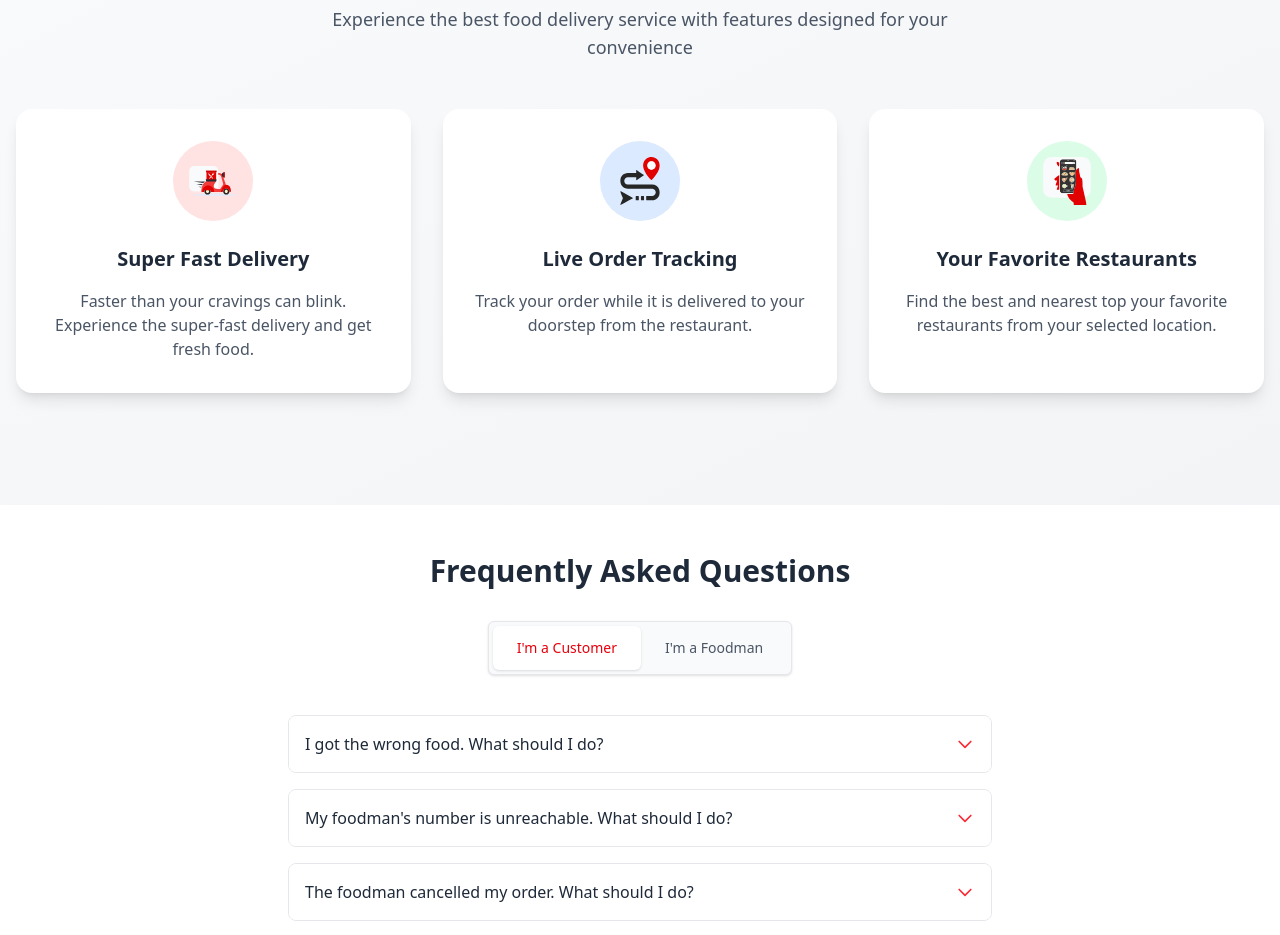
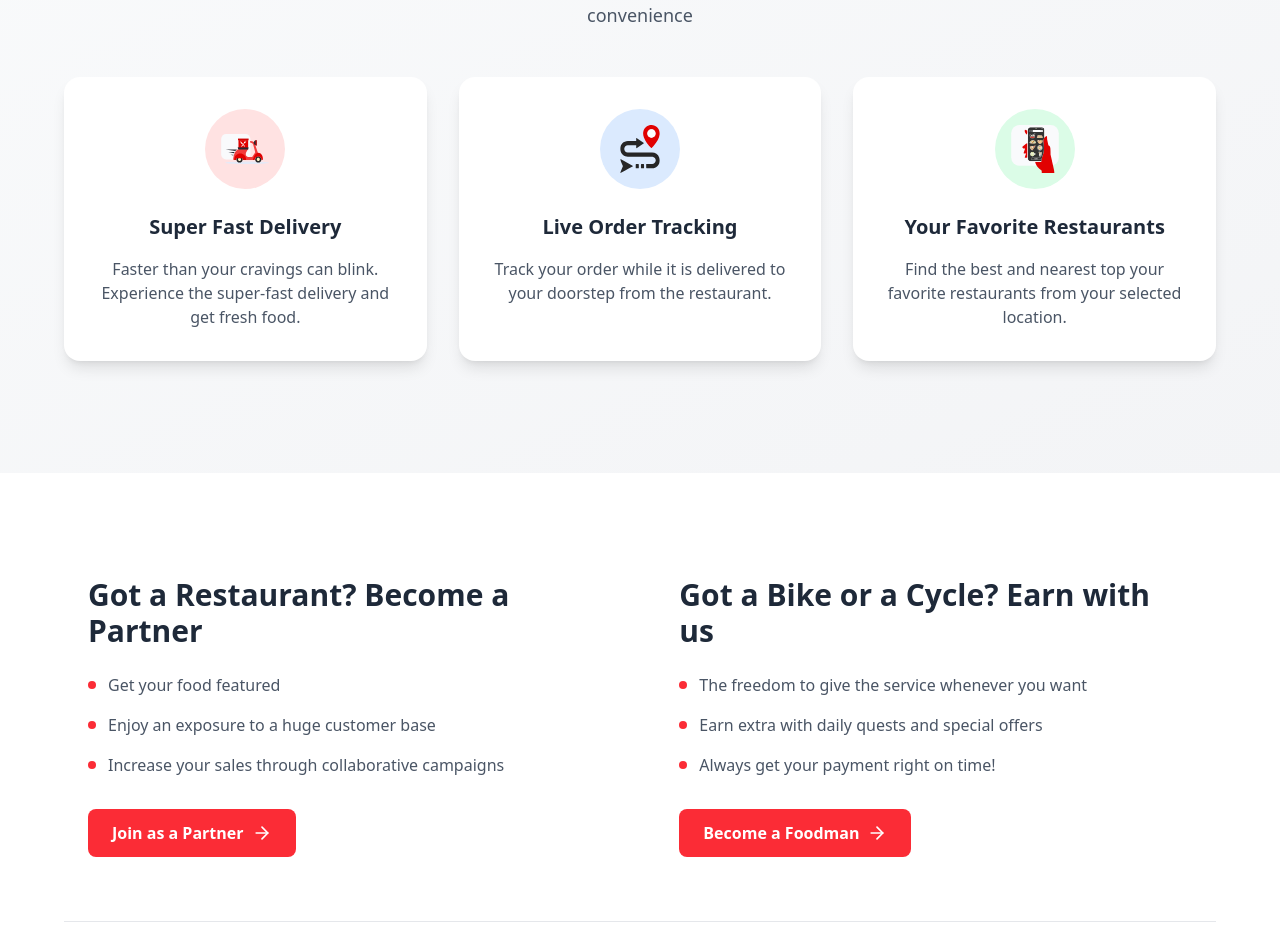
Before and after one commit to iamamolsarker/yummy_go_frontend, a React (Vite) app: page / in a window 1280 px wide. Shown: the part 1860-2795 px from the top of the page. Built offline with nearby package versions, Linux system fonts and the light colour scheme.

Commit message:
[Add]:Join as section and update home layout

```diff
--- a/src/components/Gallery/Gallery.tsx
+++ b/src/components/Gallery/Gallery.tsx
@@ -40,8 +40,8 @@ const Gallery: React.FC = () => {
     ];
 
     return (
-        <section className="bg-gray-50 py-20 px-4 sm:px-6 lg:px-8">
-            <div className="max-w-7xl mx-auto">
+        <section className="bg-gray-50 py-20">
+            <div className="container mx-auto w-[90%]">
                 <div className="text-center">
                     {/* Title with solid dark color */}
                     <h2 className="text-[48px] font-extrabold text-[#363636]">
--- a/src/components/home/Feature.tsx
+++ b/src/components/home/Feature.tsx
@@ -11,7 +11,7 @@ import favImg from "../../assets/home/mobile.73da0fee.svg"
 const Feature:React.FC = () => {
   return (
     <section className="py-16 bg-gradient-to-br from-gray-50 to-gray-100">
-      <div className="container mx-auto px-4">
+      <div className="container mx-auto w-[90%]">
         <div className="text-center mb-12">
           <h2 className="text-4xl font-bold text-gray-800 mb-4">Why Choose Us</h2>
           <p className="text-lg text-gray-600 max-w-2xl mx-auto">
--- /dev/null
+++ b/src/components/home/JoinAsSection.tsx
@@ -0,0 +1,69 @@
+import React from 'react';
+import { ArrowRight } from 'lucide-react';
+
+const JoinAsSection: React.FC = () => {
+  return (
+    <section className="py-20">
+      <div className="container mx-auto  w-[90%]">
+        <div className="flex flex-col md:flex-row justify-between ">
+          {/* Restaurant Partner Section */}
+          <div className="p-6">
+            <h2 className="text-3xl font-bold text-gray-800 mb-6">
+              Got a Restaurant? Become a Partner
+            </h2>
+
+            <ul className="space-y-4 mb-8">
+              <li className="flex items-start">
+                <span className="w-2 h-2 bg-red-500 rounded-full mt-2 mr-3 flex-shrink-0"></span>
+                <span className="text-gray-600">Get your food featured</span>
+              </li>
+              <li className="flex items-start">
+                <span className="w-2 h-2 bg-red-500 rounded-full mt-2 mr-3 flex-shrink-0"></span>
+                <span className="text-gray-600">Enjoy an exposure to a huge customer base</span>
+              </li>
+              <li className="flex items-start">
+                <span className="w-2 h-2 bg-red-500 rounded-full mt-2 mr-3 flex-shrink-0"></span>
+                <span className="text-gray-600">Increase your sales through collaborative campaigns</span>
+              </li>
+            </ul>
+
+            <button className="bg-red-500 hover:bg-red-600 text-white font-semibold py-3 px-6 rounded-lg flex items-center gap-2 transition-colors duration-300">
+              Join as a Partner
+              <ArrowRight size={20} />
+            </button>
+          </div>
+
+          {/* Delivery Partner Section */}
+          <div className="p-6">
+            <h2 className="text-3xl font-bold text-gray-800 mb-6">
+              Got a Bike or a Cycle? Earn with us
+            </h2>
+
+            <ul className="space-y-4 mb-8">
+              <li className="flex items-start">
+                <span className="w-2 h-2 bg-red-500 rounded-full mt-2 mr-3 flex-shrink-0"></span>
+                <span className="text-gray-600">The freedom to give the service whenever you want</span>
+              </li>
+              <li className="flex items-start">
+                <span className="w-2 h-2 bg-red-500 rounded-full mt-2 mr-3 flex-shrink-0"></span>
+                <span className="text-gray-600">Earn extra with daily quests and special offers</span>
+              </li>
+              <li className="flex items-start">
+                <span className="w-2 h-2 bg-red-500 rounded-full mt-2 mr-3 flex-shrink-0"></span>
+                <span className="text-gray-600">Always get your payment right on time!</span>
+              </li>
+            </ul>
+
+            <button className="bg-red-500 hover:bg-red-600 text-white font-semibold py-3 px-6 rounded-lg flex items-center gap-2 transition-colors duration-300">
+              Become a Foodman
+              <ArrowRight size={20} />
+            </button>
+          </div>
+        </div>
+        <div className='border-t-1 border-gray-200 mt-10'></div>
+      </div>
+    </section>
+  );
+};
+
+export default JoinAsSection;
--- a/src/components/home/demo3.tsx
+++ /dev/null
@@ -1,9 +0,0 @@
-import React from 'react';
-
-const Demo3: React.FC = () => {
-  return (
-    <div>demo3</div>
-  )
-}
-
-export default Demo3;
--- a/src/pages/homePage/Home.tsx
+++ b/src/pages/homePage/Home.tsx
@@ -5,6 +5,7 @@ import Faq from "../../components/home/Faq";
 import Feature from "../../components/home/Feature";
 import OurCustomersSaying from "../../components/OurCustomersSaying/OurCustomersSaying";
 import HeroSection from "../../components/home/HeroSection";
+import JoinAsSection from "../../components/home/JoinAsSection";
 
 const Home: React.FC = () => {
   return (
@@ -19,9 +20,19 @@ const Home: React.FC = () => {
       <div id="gallery">
         <Gallery />
       </div>
-      <Feature></Feature>
 
-      <Faq></Faq>
+      {/* Feature Section */}
+      <div>
+        <Feature />
+      </div>
+       {/* JoinAsSection */}
+      <div>
+        <JoinAsSection />
+      </div>
+      {/* FAQ Section */}
+      <div>
+        <Faq />
+      </div>
 
       {/* OurCustomersSaying Section */}
       <OurCustomersSaying />
```
